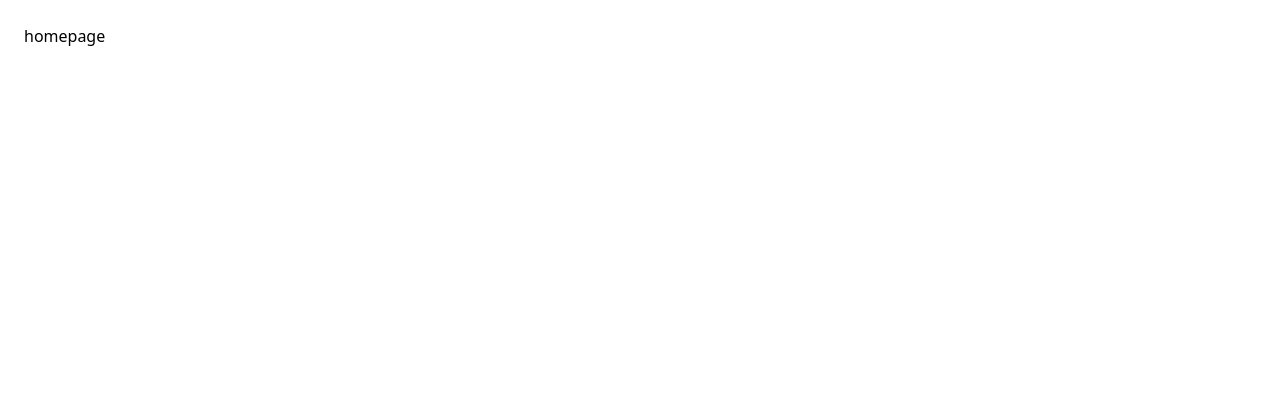
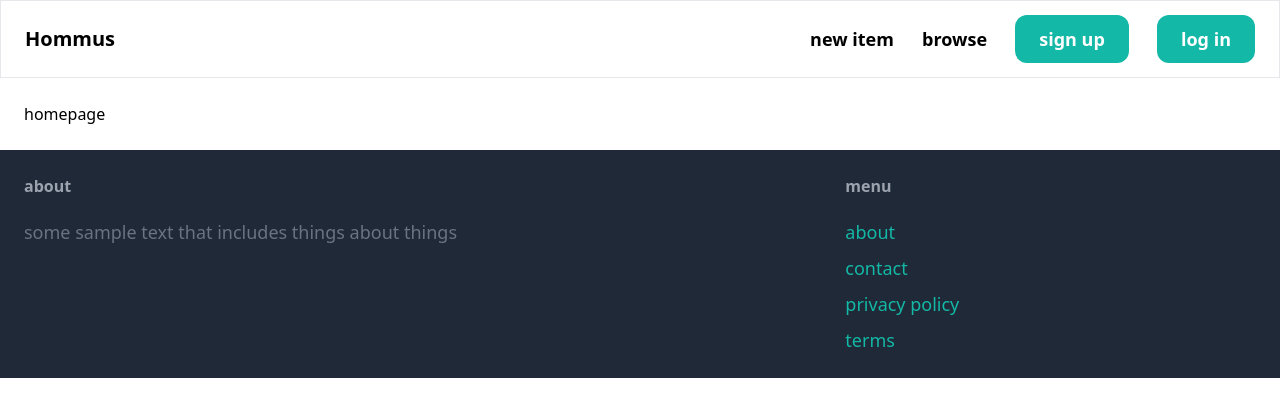
Before and after one commit to benjaminbuckmaster/django-ecommerce-site, a Django app: page / in a window 1280 px wide. Before the commit the part shown is almost empty. Shown: the top 417 px of the page. Run offline with Django 5.2, Linux system fonts and the light colour scheme; some libraries are stand-ins or nearby versions.

Commit message:
added footer

```diff
--- a/hommus/core/templates/core/base.html
+++ b/hommus/core/templates/core/base.html
@@ -9,9 +9,39 @@
     <title>{% block title %}{% endblock %} | Hommus</title>
 </head>
 <body>
+    <nav class="py-6 px-6 flex justify-between items-center border b border-gray-200">
+        <a href="/" class="text-xl font-semibold">Hommus</a>
+        <div class="space-x-6">
+            <a href="#" class="text-lg font-semibold hover:text-gray-500">new item</a>
+            <a href="#" class="text-lg font-semibold hover:text-gray-500">browse</a>
+
+            <a href="#" class="px-6 py-3 text-lg font-semibold bg-teal-500 text-white rounded-xl hover:bg-teal-700">sign up</a>
+            <a href="#" class="px-6 py-3 text-lg font-semibold bg-teal-500 text-white rounded-xl hover:bg-teal-700">log in</a>
+        </div>
+    </nav>
+
     <div class="px-6 py-6">
         {% block content %}
         {% endblock %}
     </div>
+
+    <footer class="py-6 px-6 flex justify-between bg-gray-800">
+        <div class="w-2/3 pr-10">
+            <h3 class="mb-5 font-semibold text-gray-400">about</h3>
+
+            <p class="text-lg text-gray-500">some sample text that includes things about things</p>
+        </div>
+
+        <div class="w-1/3">
+            <h3 class="mb-5 font-semibold text-gray-400">menu</h3>
+
+            <ul class="space-y-2">
+                <li><a href="#" class="text-lg text-teal-500 hover:text-teal-700">about</a></li>
+                <li><a href="{% url 'contact' %}" class="text-lg text-teal-500 hover:text-teal-700">contact</a></li>
+                <li><a href="#" class="text-lg text-teal-500 hover:text-teal-700">privacy policy</a></li>
+                <li><a href="#" class="text-lg text-teal-500 hover:text-teal-700">terms</a></li>
+            </ul>
+        </div>
+    </footer>
 </body>
 </html>
```
